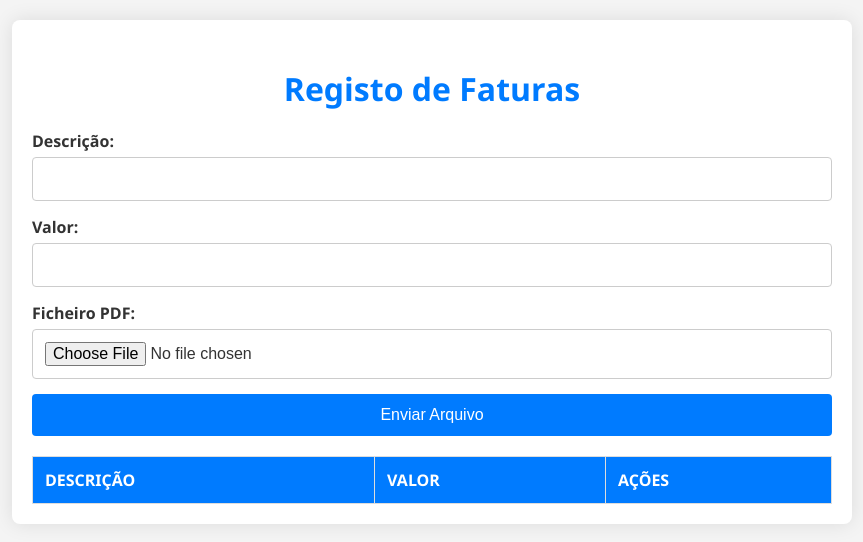
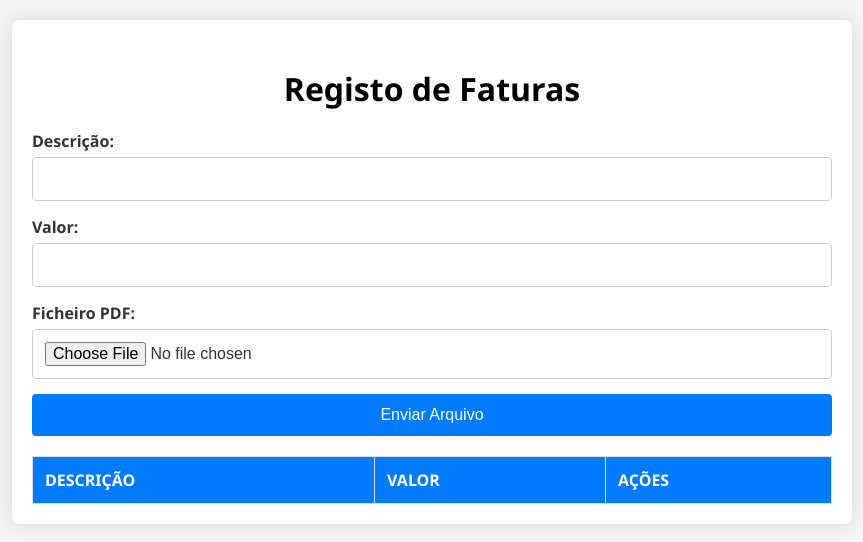
Before and after one commit to brunoproenca03/ESTfinancas, a website: page public/index.html in a window 1280 px wide. Shown: the whole page, without its empty margins (208-1071 px from the left). Drawn offline with Linux system fonts and the light colour scheme; no server answers.

Commit message:
Update index.html

```diff
--- a/public/index.html
+++ b/public/index.html
@@ -23,7 +23,7 @@
     }
     h2 {
         text-align: center;
-        color: #007bff;
+        color: #000000;
         font-size: 2em;
         margin-bottom: 20px;
     }
```
